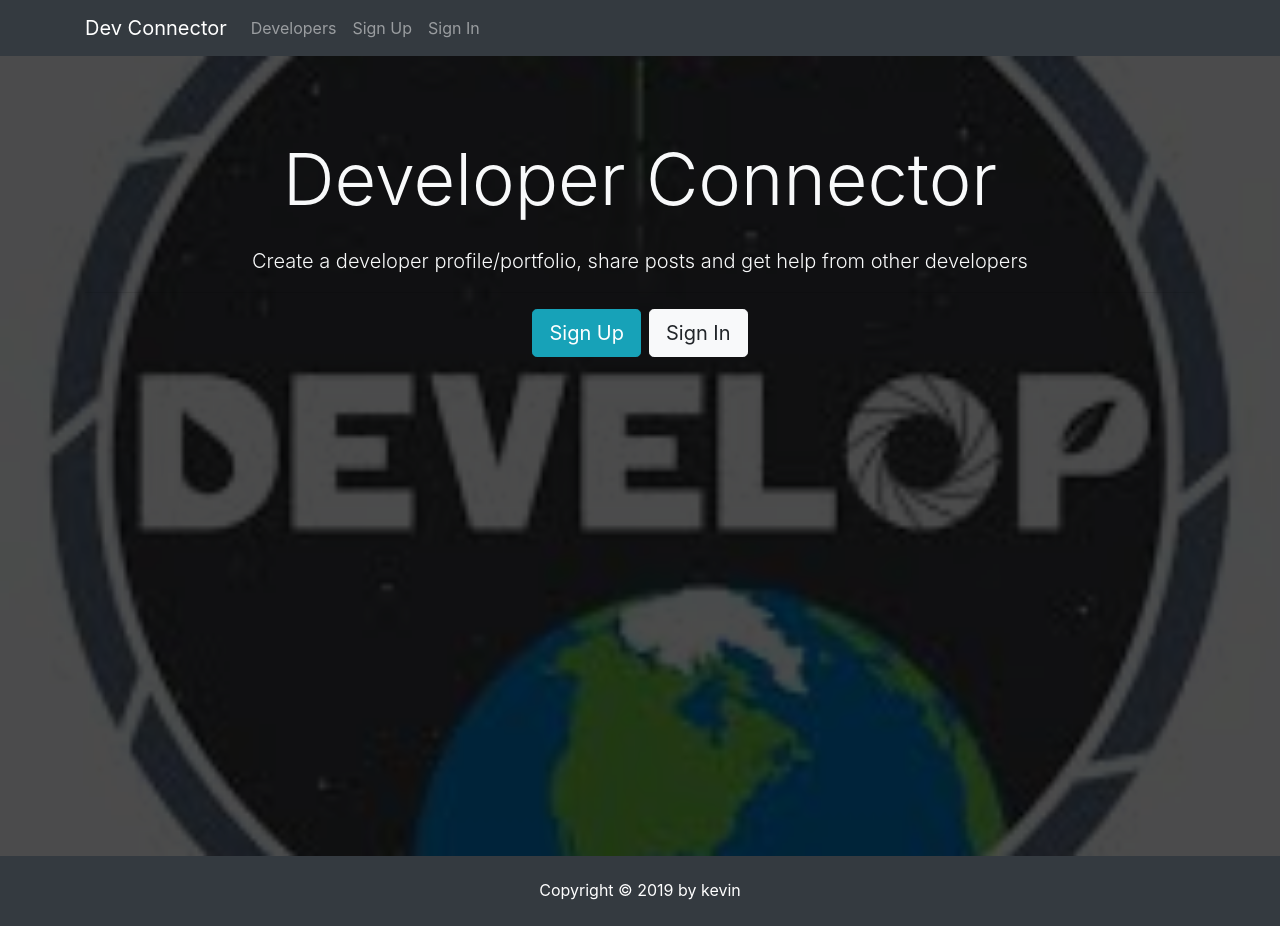
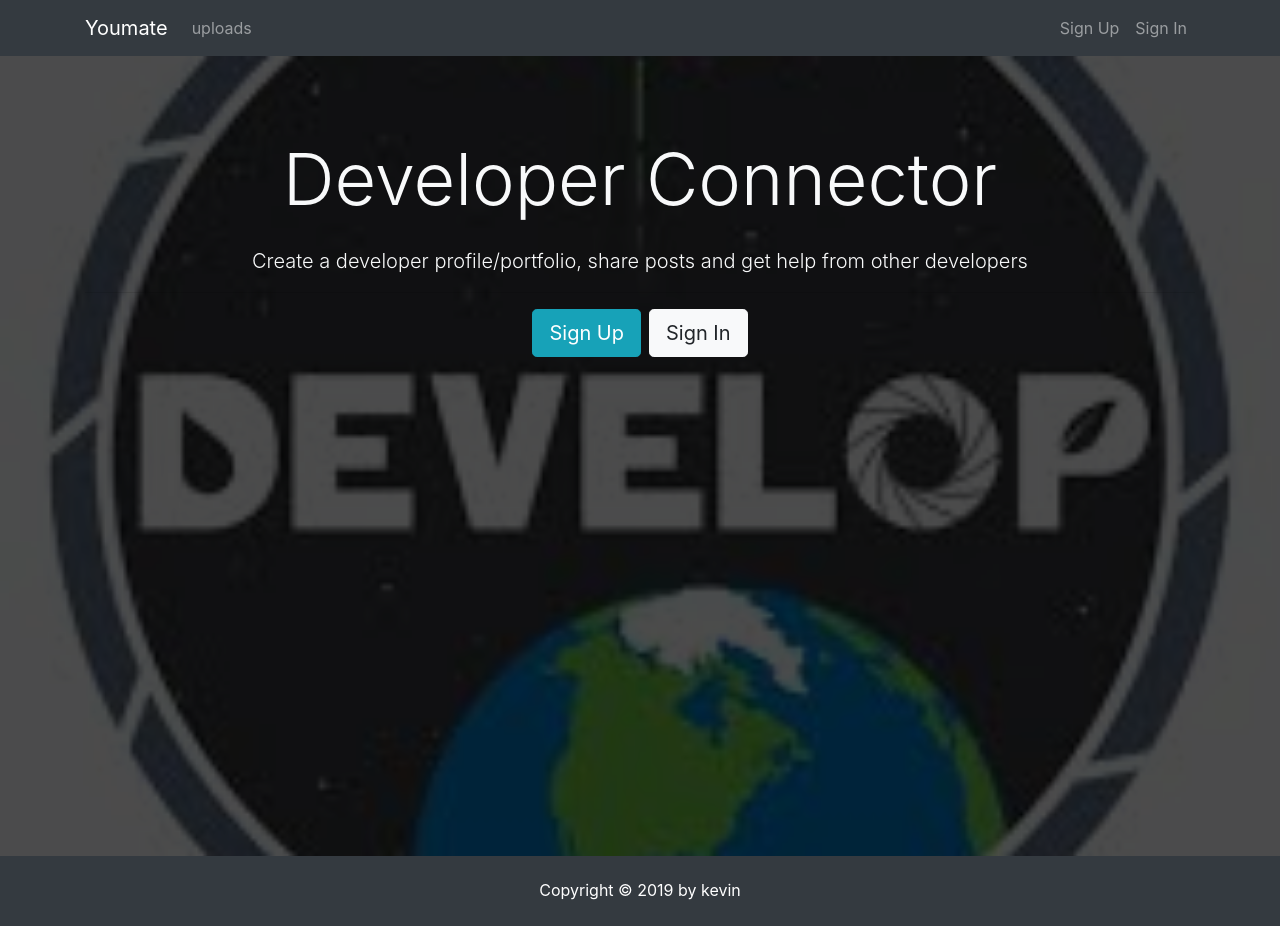
Before and after one commit to doowankim/blog_mern, a React (Create React App) app in the folder client/: page / in a window 1280 px wide. Built offline with nearby package versions, Linux system fonts and the light colour scheme.

Commit message:
update navbar #2

```diff
--- a/client/src/components/layout/Navbar.js
+++ b/client/src/components/layout/Navbar.js
@@ -36,7 +36,7 @@ class NavBar extends Component { //로그인을 하면 메뉴가 바뀜
         );
 
         const guestLinks = (
-            <ul className="navbar-nav mr-auto">
+            <ul className="navbar-nav ml-auto">
                 <li className="nav-item">
                     <Link className="nav-link" to="register">
                         Sign Up
@@ -53,26 +53,28 @@ class NavBar extends Component { //로그인을 하면 메뉴가 바뀜
         return (
             <nav className="navbar navbar-expand-sm navbar-dark bg-dark mb-4">
                 <div className="container">
-                    <Link className="navbar-brand" to="landing">
-                        Dev Connector
+                    <Link className="navbar-brand" to="/">
+                        Youmate
                     </Link>
                     <button
                         className="navbar-toggler"
                         type="button"
-                        data-toggle="collapse" //반응형 옵션
-                        data-target="#mobile-nav" //반응형 옵션
+                        data-toggle="collapse"
+                        data-target="#mobile-nav"
                     >
                         <span className="navbar-toggler-icon" />
                     </button>
+
                     <div className="collapse navbar-collapse" id="mobile-nav">
                         <ul className="navbar-nav mr-auto">
                             <li className="nav-item">
-                                <Link className="nav-link" to="profiles">
-                                    Developers
+                                <Link className="nav-link" to="/profiles">
+                                    {' '}
+                                    uploads
                                 </Link>
                             </li>
-                            {isAuthenticated ? authLinks : guestLinks}
                         </ul>
+                        {isAuthenticated ? authLinks : guestLinks}
                     </div>
                 </div>
             </nav>
```
